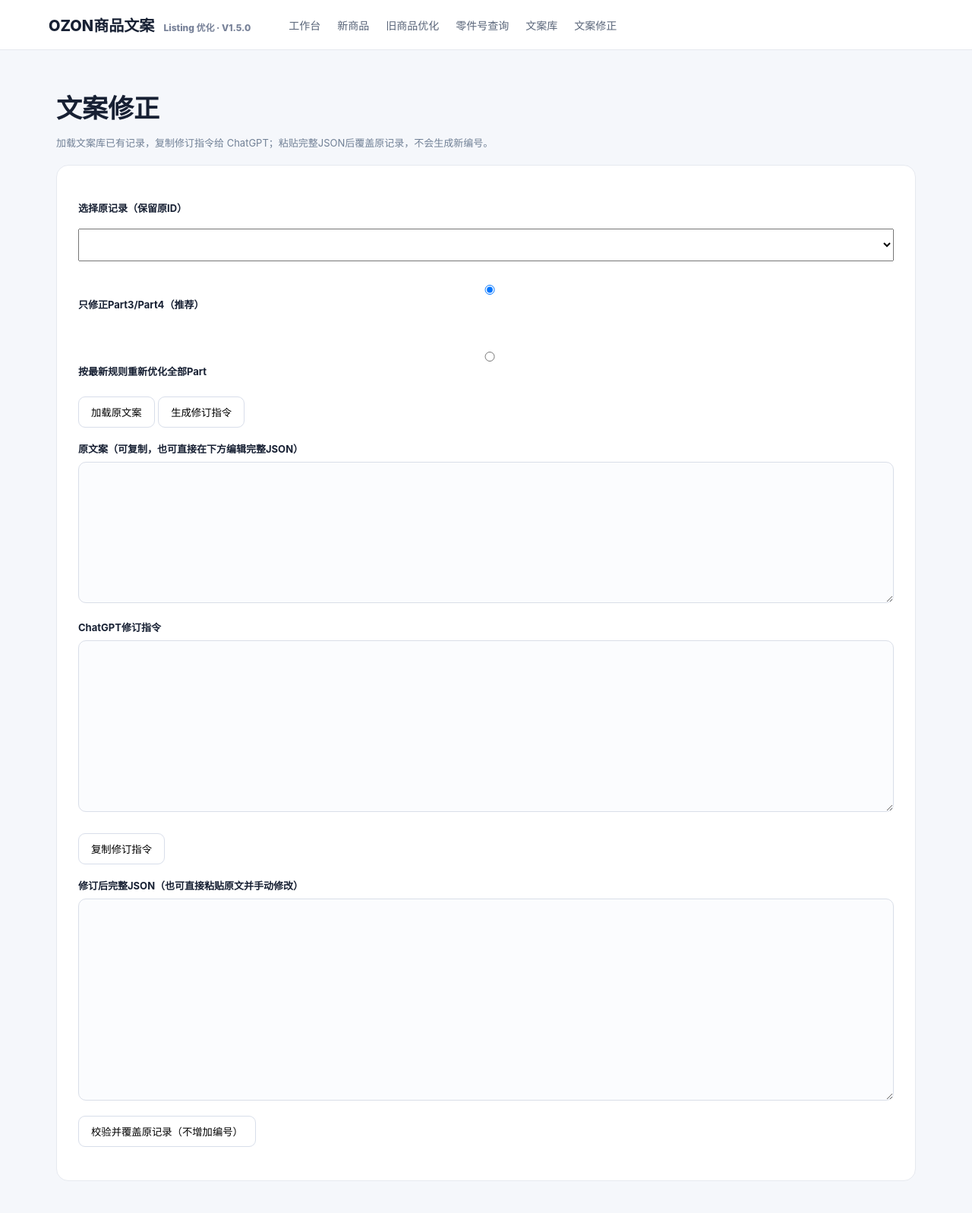
After one commit to l13927361113-cyber/ozon-listing-optimizer, a Flask app: page /revise in a window 1280 px wide. The commit adds this page. Shown: the whole page at 76% size. Run offline with Flask 3, Linux system fonts and the light colour scheme; lists and menus that the app fills with data are empty.

Commit message:
Add files via upload

```diff
--- a/app.py
+++ b/app.py
@@ -8,7 +8,7 @@ from services.import_utils import parse_chatgpt_json, normalize_tags, invalid_ta
 from services.listing_rules import apply_policy, validate_tags, validate_description_lengths
 
 load_dotenv()
-APP_VERSION = "1.4.9"
+APP_VERSION = "1.5.0"
 app = Flask(__name__)
 
 @app.context_processor
@@ -102,6 +102,81 @@ def api_optimize():
         return jsonify(result)
     except Exception as e:
         return jsonify({"error":str(e)}),500
+
+@app.get("/revise")
+def revise_page():
+    rows=Listing.query.order_by(Listing.id.desc()).all()
+    return render_template("revise.html", listings=rows)
+
+@app.post("/api/revise-prompt/<int:listing_id>")
+def revise_prompt(listing_id):
+    row=Listing.query.get_or_404(listing_id)
+    data=request.get_json(silent=True) or {}
+    original=json.loads(row.output_data or '{}')
+    inp=json.loads(row.input_data or '{}')
+    if not isinstance(original,dict) or not original.get('listings'):
+        return jsonify({'error':'该记录没有完整 Part0–Part8 JSON，无法直接修订'}),400
+    sections=data.get('sections') or ['part3_description_ru','part4_description_zh']
+    allowed={'part1_title_ru','part2_title_zh','part3_description_ru','part4_description_zh','part5_hashtags','part6_hashtags_zh','part7_packaging_ru','part8_packaging_zh'}
+    if not isinstance(sections,list) or not sections or any(x not in allowed for x in sections):
+        return jsonify({'error':'修正范围无效'}),400
+    instruction=build_chatgpt_prompt('optimize' if inp.get('mode')=='optimize' else 'generate',inp)
+    prompt=('【已有文案原记录修订，不是新商品生成】\n'
+            '保留原记录ID及全部已核验零件号、型号、品牌策略、地区/Type限制。仅修订指定字段：'+', '.join(sections)+'。\n'
+            '未指定的字段、Part0核验及compatibility_table必须原样保留；如果修订Part3，必须同时修订Part4以保持准确翻译。\n'
+            '适配型号按零件号和机型系列分段，每系列一行，末尾一句真实来源总结。不要逐个解释型号、内部核验过程或多余法律声明。\n'
+            '零件Part3必须包含30自然日保修及固定七项排除、简短安装建议；最终Part3最多6000字符。标签恰好30个，每个最多30字符，编号格式遵守既有规则。\n'
+            '仅返回一个完整可解析的JSON对象，不要省略任何原有字段。\n\n'
+            '===== 原文案JSON（修改指定字段，其他保持不变）=====\n'
+            +json.dumps(original,ensure_ascii=False,indent=2)+'\n\n===== 原商品输入资料=====\n'
+            +json.dumps(inp,ensure_ascii=False,indent=2)+'\n\n===== 最新生成规则=====\n'+instruction)
+    return jsonify({'prompt':prompt,'listing_id':row.id})
+
+@app.post("/api/revise-save/<int:listing_id>")
+def revise_save(listing_id):
+    row=Listing.query.get_or_404(listing_id)
+    data=request.get_json(silent=True) or {}
+    output=str(data.get('output') or '').strip()
+    if not output or len(output)>200000:return jsonify({'error':'请粘贴完整JSON（最多20万字符）'}),400
+    try: parsed=parse_chatgpt_json(output)
+    except ValueError as exc:return jsonify({'error':str(exc)}),400
+    if not isinstance(parsed,dict) or not isinstance(parsed.get('listings'),list) or not parsed['listings']:
+        return jsonify({'error':'必须包含完整listings数组'}),400
+    inp=json.loads(row.input_data or '{}')
+    old=json.loads(row.output_data or '{}')
+    mode=data.get('revision_mode','description')
+    if mode not in ('description','all'):
+        return jsonify({'error':'修订模式无效'}),400
+    if len(parsed['listings']) != len(old.get('listings',[])):
+        return jsonify({'error':'配置数量不得改变，请在原记录内修订'}),400
+    for i,(before,after) in enumerate(zip(old.get('listings',[]),parsed['listings']),1):
+        for key in ('part7_packaging_ru','part8_packaging_zh'):
+            if after.get(key)!=before.get(key):
+                return jsonify({'error':f'第{i}个配置的Part7/8不得修改'}),400
+        if mode=='description':
+            for key in ('part1_title_ru','part2_title_zh','part5_hashtags','part6_hashtags_zh'):
+                if after.get(key)!=before.get(key):
+                    return jsonify({'error':f'只修正Part3/4时，{key}必须保持原样'}),400
+    if mode=='description' and parsed.get('compatibility_table')!=old.get('compatibility_table'):
+        return jsonify({'error':'只修正Part3/4时适配表必须保持原样'}),400
+    required=('part1_title_ru','part2_title_zh','part3_description_ru','part4_description_zh','part5_hashtags','part6_hashtags_zh','part7_packaging_ru','part8_packaging_zh')
+    for idx,item in enumerate(parsed['listings'],1):
+        if not isinstance(item,dict) or any(not item.get(k) for k in required):return jsonify({'error':f'第{idx}个配置缺少Part1–Part8字段'}),400
+        if not isinstance(item['part5_hashtags'],list) or len(item['part5_hashtags'])!=30:return jsonify({'error':f'第{idx}个配置的标签不是30个'}),400
+        item['part5_hashtags']=normalize_tags(item['part5_hashtags'],inp.get('part_number') or inp.get('model') or '',inp.get('brand') or '')
+        for j,tag in enumerate(item['part5_hashtags'],1):
+            reason=invalid_tag_reason(tag)
+            if reason:return jsonify({'error':f'第{idx}个配置第{j}个标签{tag}：{reason}'}),400
+    try:
+        validate_tags(parsed,inp)
+        apply_policy(parsed,inp)
+        validate_description_lengths(parsed)
+    except ValueError as exc:return jsonify({'error':str(exc)}),400
+    # Important: preserve the stable database primary key; no new Listing row.
+    row.output_data=json.dumps(parsed,ensure_ascii=False)
+    row.title=str(parsed.get('master_title') or row.title)[:500]
+    db.session.commit()
+    return jsonify({'listing_id':row.id,'message':'已覆盖原记录，编号未改变'})
 
 @app.get("/parts")
 def parts():
--- a/templates/base.html
+++ b/templates/base.html
@@ -7,7 +7,7 @@
 </head>
 <body>
 <header><div class="brand">OZON商品文案 <span>Listing 优化 · V{{ app_version }}</span></div>
-<nav><a href="/">工作台</a><a href="/new">新商品</a><a href="/optimize">旧商品优化</a><a href="/parts">零件号查询</a><a href="/workspace">文案库</a></nav></header>
+<nav><a href="/">工作台</a><a href="/new">新商品</a><a href="/optimize">旧商品优化</a><a href="/parts">零件号查询</a><a href="/workspace">文案库</a><a href="/revise">文案修正</a></nav></header>
 <main>{% block content %}{% endblock %}</main>
 <script src="{{ url_for('static', filename='js/app.js') }}"></script>
 </body></html>
--- /dev/null
+++ b/templates/revise.html
@@ -0,0 +1,17 @@
+{% extends "base.html" %}{% block content %}
+<h1>文案修正</h1><p class="muted">加载文案库已有记录，复制修订指令给 ChatGPT；粘贴完整JSON后覆盖原记录，不会生成新编号。</p>
+<div class="panel"><label>选择原记录（保留原ID）</label><select id="revId" style="width:100%;padding:12px;margin:10px 0">{% for x in listings %}<option value="{{x.id}}">#{{x.id}} · {{x.title}}</option>{% endfor %}</select>
+<div><label><input type="radio" name="revMode" value="description" checked> 只修正Part3/Part4（推荐）</label>　<label><input type="radio" name="revMode" value="all"> 按最新规则重新优化全部Part</label></div>
+<p><button id="loadOriginal" class="secondary">加载原文案</button> <button id="makeRevision">生成修订指令</button></p>
+<label>原文案（可复制，也可直接在下方编辑完整JSON）</label><textarea id="originalJson" rows="8" style="width:100%" readonly></textarea>
+<label>ChatGPT修订指令</label><textarea id="revPrompt" rows="10" style="width:100%" readonly></textarea><p><button class="secondary" id="copyRev">复制修订指令</button></p>
+<label>修订后完整JSON（也可直接粘贴原文并手动修改）</label><textarea id="revOutput" rows="12" style="width:100%"></textarea><p><button id="saveRev">校验并覆盖原记录（不增加编号）</button></p><p id="revStatus" class="muted"></p></div>
+<script>
+const $=id=>document.getElementById(id);const id=()=>$('revId').value;
+const qs=new URLSearchParams(location.search);if(qs.has('id'))$('revId').value=qs.get('id');
+$('loadOriginal').onclick=async()=>{let r=await fetch('/api/listings/'+id()),d=await r.json();if(!r.ok){$('revStatus').textContent=d.error||'加载失败';return;}$('originalJson').value=JSON.stringify(d.output_data,null,2);$('revOutput').value=$('originalJson').value;$('revStatus').textContent='已加载原记录 #'+d.id};
+$('makeRevision').onclick=async()=>{let mode=document.querySelector('input[name=revMode]:checked').value;let sections=mode==='description'?['part3_description_ru','part4_description_zh']:['part1_title_ru','part2_title_zh','part3_description_ru','part4_description_zh','part5_hashtags','part6_hashtags_zh','part7_packaging_ru','part8_packaging_zh'];let r=await fetch('/api/revise-prompt/'+id(),{method:'POST',headers:{'Content-Type':'application/json'},body:JSON.stringify({sections})}),d=await r.json();$('revPrompt').value=d.prompt||'';$('revStatus').textContent=d.error||'已生成修订指令，复制到ChatGPT使用';};
+$('copyRev').onclick=async()=>{await navigator.clipboard.writeText($('revPrompt').value);$('revStatus').textContent='已复制';};
+$('saveRev').onclick=async()=>{if(!confirm('确认覆盖原记录 #'+id()+'？不会生成新编号。'))return;let r=await fetch('/api/revise-save/'+id(),{method:'POST',headers:{'Content-Type':'application/json'},body:JSON.stringify({output:$('revOutput').value,revision_mode:document.querySelector('input[name=revMode]:checked').value})}),d=await r.json();$('revStatus').textContent=d.error||d.message||'保存完成';};
+$('loadOriginal').click();
+</script>{% endblock %}
--- a/templates/workspace.html
+++ b/templates/workspace.html
@@ -1,6 +1,6 @@
 {% extends "base.html" %}{% block content %}
 <h1>文案库</h1><p class="muted">选择商品后按 Part0–Part8 阅读与复制，俄文段落保留原始换行。</p>
 <div class="table"><div class="tr th"><span>ID / 时间</span><span>商品</span><span>类型</span><span>型号 / 操作</span></div>
-{% for x in listings %}<div class="tr"><span>{{x.id}}<small class="muted">{{x.created_at.strftime('%Y-%m-%d %H:%M')}}</small></span><span><button class="viewListing secondary" data-id="{{x.id}}">{{x.title}}</button></span><span>{{x.product_type}}</span><span>{{x.model}} <button type="button" class="deleteListing secondary" data-id="{{x.id}}" title="删除测试文案">删除</button></span></div>{% else %}<div class="empty">暂无数据</div>{% endfor %}</div>
+{% for x in listings %}<div class="tr"><span>{{x.id}}<small class="muted">{{x.created_at.strftime('%Y-%m-%d %H:%M')}}</small></span><span><button class="viewListing secondary" data-id="{{x.id}}">{{x.title}}</button></span><span>{{x.product_type}}</span><span>{{x.model}} <button type="button" class="deleteListing secondary" data-id="{{x.id}}" title="删除测试文案">删除</button> <a href="/revise?id={{x.id}}">修正</a></span></div>{% else %}<div class="empty">暂无数据</div>{% endfor %}</div>
 <div class="panel hidden" id="libraryDetail"><div class="library-head"><div><h2 id="detailTitle">文案详情</h2><p id="detailMeta" class="muted"></p></div><button class="secondary" id="copyLibrary">复制完整 JSON</button></div><div id="librarySections"></div><details class="raw-details"><summary>查看原始 JSON（高级）</summary><pre id="libraryOutput"></pre></details></div>
 {% endblock %}
```
